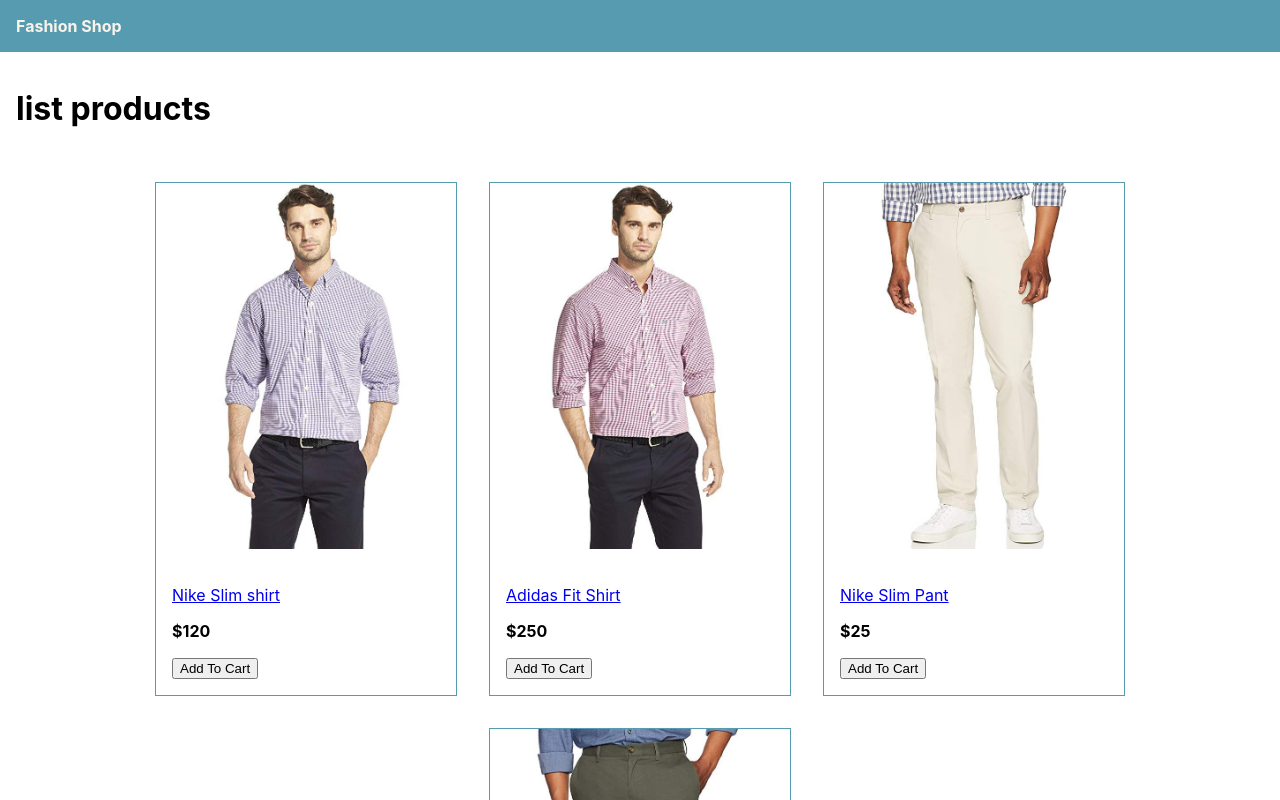
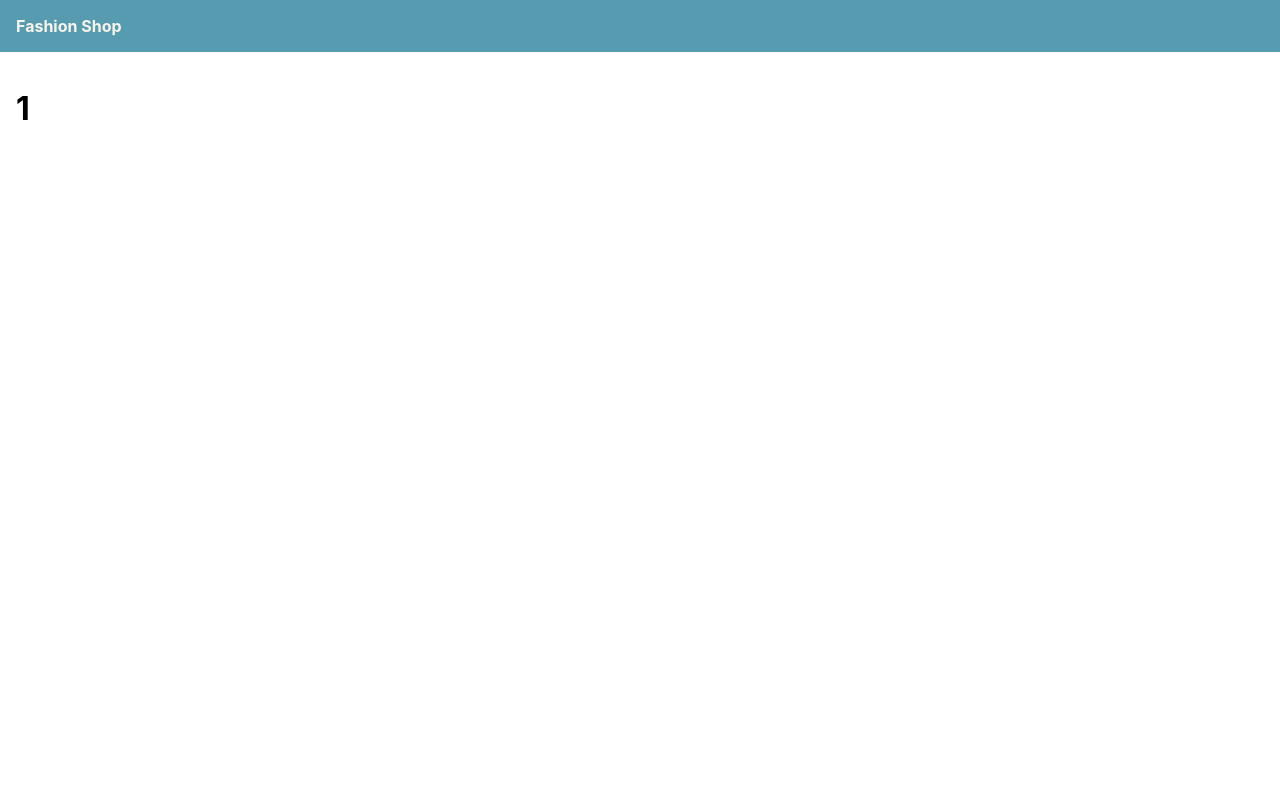
Before and after one commit to saraaltayeh/fashion-shop, a React (Create React App) app in the folder frontend/: page /Product/1 in a window 1280 px wide. Shown: the top 800 px of the page. Built offline with nearby package versions, Linux system fonts and the light colour scheme.

Commit message:
add routes

```diff
--- a/frontend/package.json
+++ b/frontend/package.json
@@ -8,7 +8,9 @@
     "@testing-library/user-event": "^13.5.0",
     "react": "^18.2.0",
     "react-dom": "^18.2.0",
+    "react-router-dom": "^6.6.1",
     "react-scripts": "5.0.1",
+    "routes": "^2.1.0",
     "web-vitals": "^2.1.4"
   },
   "scripts": {
--- a/frontend/src/App.js
+++ b/frontend/src/App.js
@@ -1,29 +1,22 @@
-import data from "./data";
+import { BrowserRouter, Routes, Route, Link } from "react-router-dom";
+import HomeScreen from "./screens/HomeScreen";
+import ProductScreen from "./screens/ProductScreen";
+
 function App() {
   return (
-    <div>
-      <header>
-        <a href="/">Fashion Shop</a>
-      </header>
-      <main>
-        <h1>list products</h1></main>
-      <div className="products">
-       {data.products.map((product) => (
-       <div className="product" key={product.slug}>
-        <a href={`/product/${product.slug}`}>
-        <img src={product.image} alt={product.name}/>
-        </a>
-        <div className="product-info">
-        <a href={`/product/${product.slug}`}>
-        <p>{product.name}</p>
-        </a>
-         <p><strong>${product.price}</strong></p>
-         <button>Add To Cart</button>
-          </div>
-</div>
-))}
-</div>
-       </div>
+    <BrowserRouter>
+      <div>
+        <header>
+          <Link to="/">Fashion Shop</Link>
+        </header>
+        <main>
+        <Routes>
+          <Route path="/" element={<HomeScreen />}/>
+          <Route path="/Product/:slug" element={<ProductScreen/>}/>
+        </Routes>
+        </main>
+      </div>
+    </BrowserRouter>
   );
 }
 
--- /dev/null
+++ b/frontend/src/screens/HomeScreen.js
@@ -0,0 +1,28 @@
+
+import data from "../data";
+
+function HomeScreen(){
+    return(
+<div>
+        <h1>list products</h1>
+      <div className="products">
+       {data.products.map((product) => (
+       <div className="product" key={product.slug}>
+        <a href={`/product/${product.slug}`}>
+        <img src={product.image} alt={product.name}/>
+        </a>
+        <div className="product-info">
+        <a href={`/product/${product.slug}`}>
+        <p>{product.name}</p>
+        </a>
+         <p><strong>${product.price}</strong></p>
+         <button>Add To Cart</button>
+          </div>
+</div>
+))}
+</div>
+</div>
+    )
+}
+
+export default HomeScreen;
--- /dev/null
+++ b/frontend/src/screens/ProductScreen.js
@@ -0,0 +1,13 @@
+import {useParams } from "react-router-dom";
+
+function ProductScreen(){
+    const params = useParams();
+    const {slug} = params
+    return(
+<div>
+<h1>{slug}</h1>
+</div>
+    )
+}
+
+export default ProductScreen;
```
Also changed, not shown: 1 other file (tests, documents, lock files or other folders).
